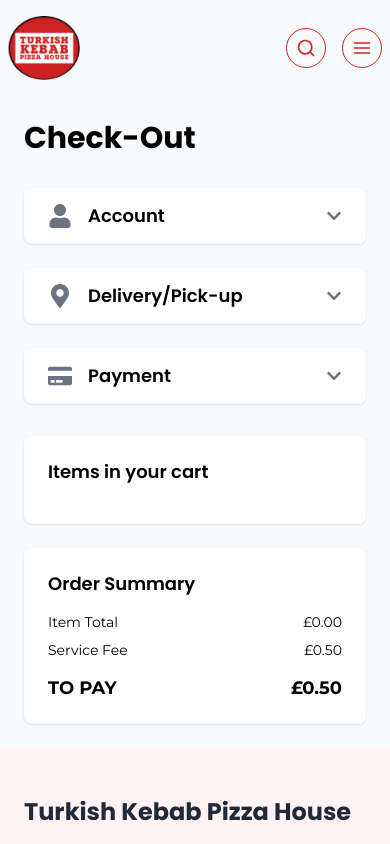
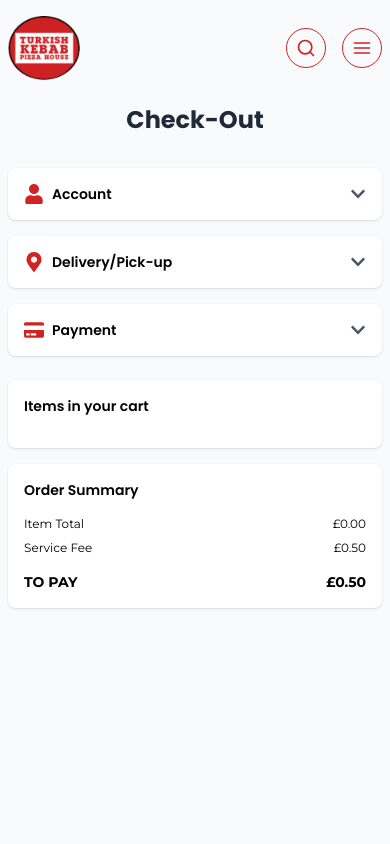
Before and after one commit to Shahid-Afridii/turkish_kebab_pizza_house, a React (Vite) app: page /checkout in a window 390 px wide. Shown: the top 844 px of the page. Built offline with nearby package versions, Linux system fonts and the light colour scheme.

Commit message:
checkout modifications

```diff
--- a/src/pages/Checkout.jsx
+++ b/src/pages/Checkout.jsx
@@ -1,17 +1,16 @@
 import React, { useState } from "react";
 import { useSelector, useDispatch } from "react-redux";
 import { updateQuantity, removeFromCart } from "../redux/slices/cartSlice";
-import { FaUser, FaMapMarkerAlt, FaCreditCard, FaChevronDown, FaChevronUp, FaMinus, FaPlus } from "react-icons/fa";
+import {
+  FaUser,
+  FaMapMarkerAlt,
+  FaCreditCard,
+  FaChevronDown,
+  FaChevronUp,
+  FaMinus,
+  FaPlus,
+} from "react-icons/fa";
 import { motion } from "framer-motion";
-
-const buttonVariants = {
-  hover: {
-    scale: 1.05,
-  },
-  tap: {
-    scale: 0.95,
-  },
-};
 
 const Checkout = () => {
   const dispatch = useDispatch();
@@ -24,55 +23,60 @@ const Checkout = () => {
   };
 
   const totalPrice = cartItems.reduce(
-    (total, item) => total + parseFloat(item.price.replace("£", "")) * item.quantity,
+    (total, item) =>
+      total + parseFloat(item.price.replace("£", "")) * item.quantity,
     0
   );
 
   return (
-    <div className="container mx-auto p-6 lg:p-10">
-      <h1 className="text-3xl font-bold mb-8">Check-Out</h1>
+    <div className="container mx-auto p-2 lg:p-0 bg-gray-50 min-h-screen">
+      <h1 className="text-2xl md:text-3xl font-bold mb-8 text-center text-gray-800">
+        Check-Out
+      </h1>
 
-      <div className="grid grid-cols-1 lg:grid-cols-3 gap-8">
+      <div className="grid grid-cols-1 lg:grid-cols-3 gap-6 md:gap-8">
         {/* Left Section */}
-        <div className="lg:col-span-2 space-y-6">
+        <div className="lg:col-span-2 space-y-4 md:space-y-6">
           {/* Account Section */}
-          <div className="bg-white rounded-lg shadow">
+          <div className="bg-white rounded-lg shadow p-4">
             <div
-              className="flex items-center justify-between px-6 py-4 cursor-pointer"
+              className="flex items-center justify-between cursor-pointer"
               onClick={() => toggleAccordion(1)}
             >
-              <div className="flex items-center gap-4">
-                <FaUser className="text-gray-500 w-6 h-6" />
-                <h2 className="text-lg font-semibold">Account</h2>
+              <div className="flex items-center gap-2 md:gap-4">
+                <FaUser className="text-primary w-5 h-5 md:w-6 md:h-6" />
+                <h2 className="text-sm md:text-lg font-semibold">Account</h2>
               </div>
               {activeAccordion === 1 ? (
-                <FaChevronUp className="text-gray-500" />
+                <FaChevronUp className="text-primary" />
               ) : (
-                <FaChevronDown className="text-gray-500" />
+                <FaChevronDown className="text-gray-600" />
               )}
             </div>
             {activeAccordion === 1 && (
-              <div className="px-6 py-4 border-t">
-                <p className="text-sm text-gray-600 mb-4">Login with your mobile number</p>
+              <div className="mt-4">
+                <p className="text-xs md:text-sm text-gray-600 mb-4">
+                  Login with your mobile number
+                </p>
                 <div className="grid grid-cols-1 md:grid-cols-2 gap-4">
                   <input
                     type="text"
                     placeholder="Enter your name"
-                    className="w-full border rounded-lg px-4 py-2 text-sm outline-none focus:ring-2 focus:ring-red-500"
+                    className="w-full border rounded-lg px-3 py-2 text-xs md:text-sm outline-none focus:ring-2 focus:ring-primary"
                   />
-                  <div className="flex items-center border rounded-lg px-4 py-2">
+                  <div className="flex items-center border rounded-lg px-3 py-2">
                     <img
                       src="https://flagcdn.com/w40/gb.png"
                       alt="UK Flag"
-                      className="w-5 h-5 mr-2"
+                      className="w-4 h-4 md:w-5 md:h-5 mr-2"
                     />
                     <input
                       type="text"
                       placeholder="117 2345678"
-                      className="flex-1 outline-none text-sm"
+                      className="flex-1 outline-none text-xs md:text-sm"
                     />
-                    <button className="ml-4 bg-red-500 text-white px-4 py-1 rounded-lg text-sm font-medium hover:bg-red-600">
-                      Send OTP
+                    <button className="ml-2 md:ml-4 bg-primary text-white px-3 md:px-4 py-1 rounded-lg text-xs md:text-sm font-medium hover:bg-primary/90">
+                      OTP
                     </button>
                   </div>
                 </div>
@@ -81,24 +85,26 @@ const Checkout = () => {
           </div>
 
           {/* Delivery/Pick-up Section */}
-          <div className="bg-white rounded-lg shadow">
+          <div className="bg-white rounded-lg shadow p-4">
             <div
-              className="flex items-center justify-between px-6 py-4 cursor-pointer"
+              className="flex items-center justify-between cursor-pointer"
               onClick={() => toggleAccordion(2)}
             >
-              <div className="flex items-center gap-4">
-                <FaMapMarkerAlt className="text-gray-500 w-6 h-6" />
-                <h2 className="text-lg font-semibold">Delivery/Pick-up</h2>
+              <div className="flex items-center gap-2 md:gap-4">
+                <FaMapMarkerAlt className="text-primary w-5 h-5 md:w-6 md:h-6" />
+                <h2 className="text-sm md:text-lg font-semibold">
+                  Delivery/Pick-up
+                </h2>
               </div>
               {activeAccordion === 2 ? (
-                <FaChevronUp className="text-gray-500" />
+                <FaChevronUp className="text-primary" />
               ) : (
-                <FaChevronDown className="text-gray-500" />
+                <FaChevronDown className="text-gray-600" />
               )}
             </div>
             {activeAccordion === 2 && (
-              <div className="px-6 py-4 border-t">
-                <p className="text-sm text-gray-600">
+              <div className="mt-4">
+                <p className="text-xs md:text-sm text-gray-600">
                   Select your preferred delivery or pick-up option.
                 </p>
               </div>
@@ -106,24 +112,26 @@ const Checkout = () => {
           </div>
 
           {/* Payment Section */}
-          <div className="bg-white rounded-lg shadow">
+          <div className="bg-white rounded-lg shadow p-4">
             <div
-              className="flex items-center justify-between px-6 py-4 cursor-pointer"
+              className="flex items-center justify-between cursor-pointer"
               onClick={() => toggleAccordion(3)}
             >
-              <div className="flex items-center gap-4">
-                <FaCreditCard className="text-gray-500 w-6 h-6" />
-                <h2 className="text-lg font-semibold">Payment</h2>
+              <div className="flex items-center gap-2 md:gap-4">
+                <FaCreditCard className="text-primary w-5 h-5 md:w-6 md:h-6" />
+                <h2 className="text-sm md:text-lg font-semibold">Payment</h2>
               </div>
               {activeAccordion === 3 ? (
-                <FaChevronUp className="text-gray-500" />
+                <FaChevronUp className="text-primary" />
               ) : (
-                <FaChevronDown className="text-gray-500" />
+                <FaChevronDown className="text-gray-600" />
               )}
             </div>
             {activeAccordion === 3 && (
-              <div className="px-6 py-4 border-t">
-                <p className="text-sm text-gray-600">Choose your payment method.</p>
+              <div className="mt-4">
+                <p className="text-xs md:text-sm text-gray-600">
+                  Choose your payment method.
+                </p>
               </div>
             )}
           </div>
@@ -131,8 +139,10 @@ const Checkout = () => {
 
         {/* Right Section */}
         <div>
-          <div className="bg-white rounded-lg shadow p-6">
-            <h2 className="text-lg font-semibold mb-4">Items in your cart</h2>
+        <div className="bg-white rounded-lg shadow p-4">
+  <h2 className="text-sm md:text-lg font-semibold mb-4">
+    Items in your cart
+  </h2>
   <ul className="space-y-4">
     {cartItems.map((item) => (
       <li
@@ -143,71 +153,67 @@ const Checkout = () => {
         <img
           src={item.img}
           alt={item.name}
-                    className="w-16 h-16 object-cover rounded-lg"
+          className="w-12 h-12 md:w-16 md:h-16 object-cover rounded-lg"
         />
 
         {/* Product Details */}
-                  <div className="flex-1 ml-4">
-                    <h4 className="font-semibold text-sm">{item.name}</h4>
-                    <p className="text-xs text-gray-500">
-                      Toppings: {item.toppings?.join(", ") || "None"}
+        <div className="flex-1 ml-3">
+          <h4 className="font-semibold text-xs md:text-sm">{item.name}</h4>
+          <p className="text-xs text-gray-500 line-clamp-2">
+            {/* Truncate Description */}
+            {item.toppings?.join(", ") || "None"}
           </p>
         </div>
 
         {/* Quantity Buttons */}
         <div className="flex items-center space-x-2">
-                  <motion.button
+          <button
             onClick={() => {
               if (item.quantity > 1) {
-      dispatch(updateQuantity({ id: item.id, quantity: item.quantity - 1 }));
+                dispatch(
+                  updateQuantity({ id: item.id, quantity: item.quantity - 1 })
+                );
               } else {
                 dispatch(removeFromCart({ id: item.id }));
               }
             }}
-  className="w-6 h-6 bg-red-500 text-white rounded-full shadow-md flex items-center justify-center hover:bg-red-600 transition-transform active:scale-95"
-  variants={buttonVariants}
-  whileHover="hover"
-  whileTap="tap"
+            className="w-6 h-6 bg-primary text-white rounded-full flex items-center justify-center hover:bg-primary/90"
           >
             <FaMinus size={10} />
-</motion.button>
-
-<motion.span
-  className="px-2 py-1 text-sm font-medium text-gray-800 bg-gray-100 rounded-md border border-gray-300"
->
+          </button>
+          <span className="px-2 py-1 text-xs md:text-sm font-medium text-gray-800 bg-gray-100 rounded-md border border-gray-300">
             {item.quantity}
-</motion.span>
-
-<motion.button
+          </span>
+          <button
             onClick={() =>
-    dispatch(updateQuantity({ id: item.id, quantity: item.quantity + 1 }))
+              dispatch(
+                updateQuantity({ id: item.id, quantity: item.quantity + 1 })
+              )
             }
-  className="w-6 h-6 bg-red-500 text-white rounded-full shadow-md flex items-center justify-center hover:bg-red-600 transition-transform active:scale-95"
-  variants={buttonVariants}
-  whileHover="hover"
-  whileTap="tap"
+            className="w-6 h-6 bg-primary text-white rounded-full flex items-center justify-center hover:bg-primary/90"
           >
             <FaPlus size={10} />
-</motion.button>
-
+          </button>
         </div>
       </li>
     ))}
   </ul>
 </div>
 
-          {/* Order Summary */}
-          <div className="bg-white rounded-lg shadow p-6 mt-6">
-            <h2 className="text-lg font-semibold mb-4">Order Summary</h2>
-            <div className="flex justify-between text-sm mb-2">
+
+          <div className="bg-white rounded-lg shadow p-4 mt-4 md:mt-6">
+            <h2 className="text-sm md:text-lg font-semibold mb-4">
+              Order Summary
+            </h2>
+            <div className="flex justify-between text-xs md:text-sm mb-2">
               <span>Item Total</span>
               <span>£{totalPrice.toFixed(2)}</span>
             </div>
-            <div className="flex justify-between text-sm mb-4">
+            <div className="flex justify-between text-xs md:text-sm mb-4">
               <span>Service Fee</span>
               <span>£0.50</span>
             </div>
-            <div className="flex justify-between text-lg font-bold">
+            <div className="flex justify-between text-sm md:text-lg font-bold">
               <span>TO PAY</span>
               <span>£{(totalPrice + 0.5).toFixed(2)}</span>
             </div>
```
Lines whose indentation alone changed are shown as unchanged.
